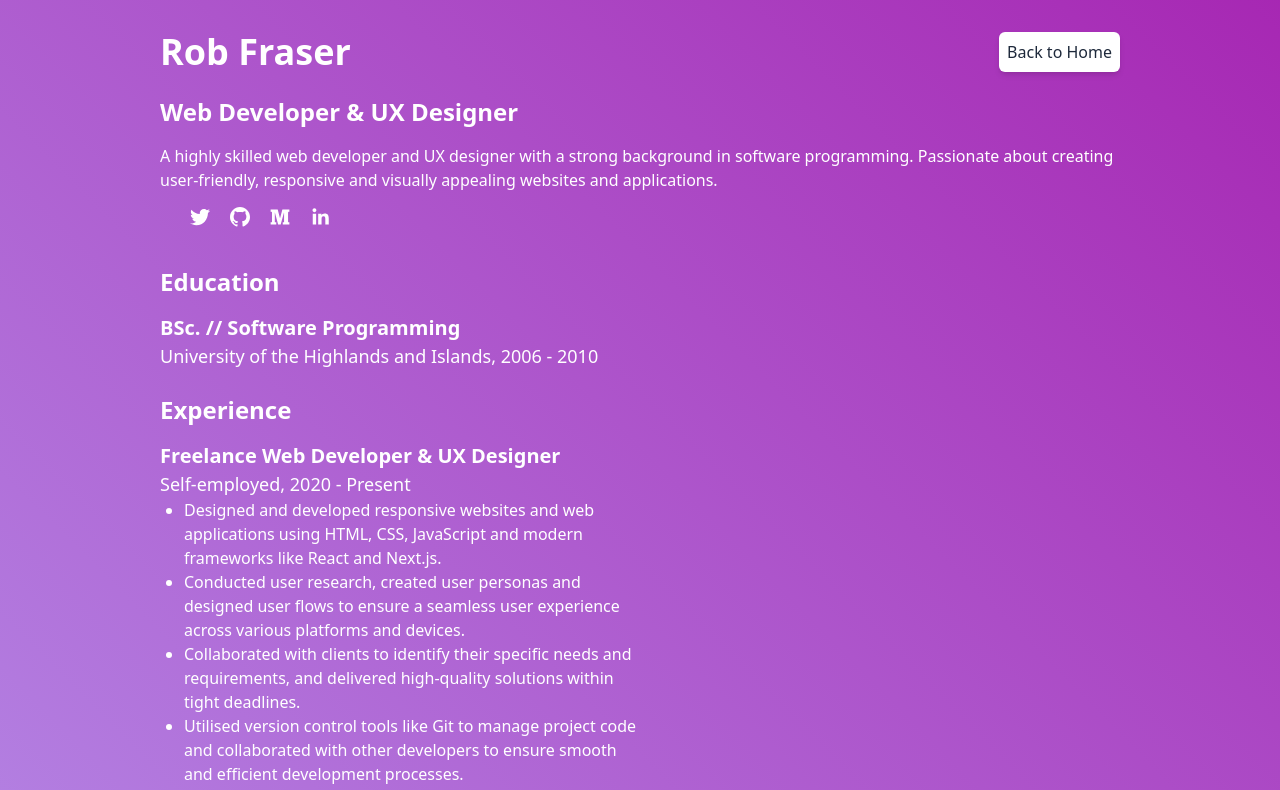
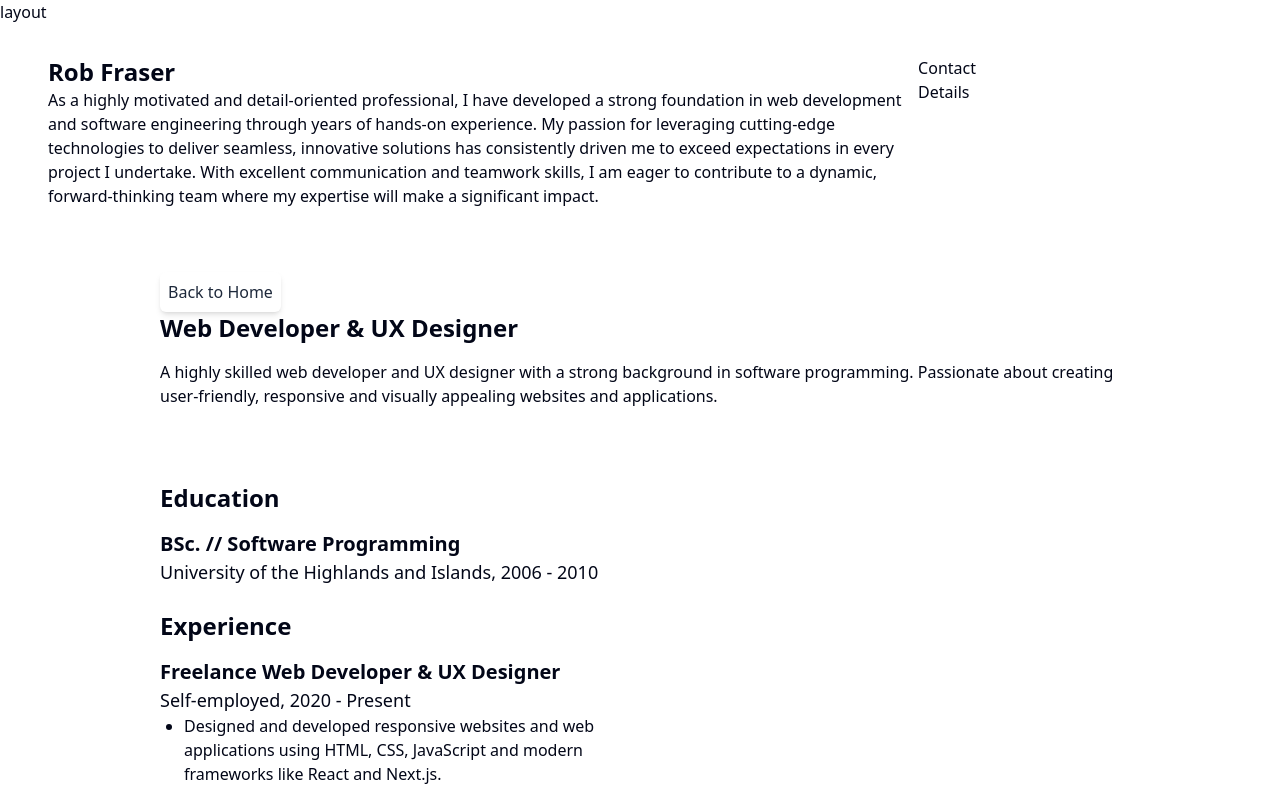
Before and after one commit to RobFraserCodes/robfraser.dev, a Next.js app: page /CV in a window 1280 px wide. Shown: the top 790 px of the page. Built offline with nearby package versions, Linux system fonts and the light colour scheme.

Commit message:
update cv page

```diff
--- /dev/null
+++ b/app/CV/components/Head.tsx
@@ -0,0 +1,13 @@
+const Head = () => {
+  return (
+    <div className='flex justify-between max-w-5xl px-12 min-h-20 py-8'>
+        <div>
+          <h1 className='text-2xl font-bold'>Rob Fraser</h1>
+          <p>As a highly motivated and detail-oriented professional, I have developed a strong foundation in web development and software engineering through years of hands-on experience. My passion for leveraging cutting-edge technologies to deliver seamless, innovative solutions has consistently driven me to exceed expectations in every project I undertake. With excellent communication and teamwork skills, I am eager to contribute to a dynamic, forward-thinking team where my expertise will make a significant impact.</p>
+        </div>
+        <div className='min-w-1/3'>Contact Details</div>
+    </div>
+  )
+}
+
+export default Head;
--- /dev/null
+++ b/app/CV/layout.tsx
@@ -0,0 +1,12 @@
+import React from 'react'
+
+const CVLayout = ({children}) => {
+  return (
+    <div className='bg-white text-slate-950'>
+        <h1>layout</h1>
+        {children}
+    </div>
+  )
+}
+
+export default CVLayout;
--- a/app/CV/page.tsx
+++ b/app/CV/page.tsx
@@ -1,13 +1,14 @@
 'use client';
 import React from 'react';
 import SocialIcons from "../components/subComponents/socialIcons";
+import Head from './components/Head';
 
-export default function Home() {
+const ResumePage = () => {
     return (
       <>
+        <Head />
         <div id="cv-content" className="min-h-screen container mx-auto max-w-5xl py-8 px-8">
           <div className='flex justify-between'>
-            <h1 className="text-4xl font-bold mb-6">Rob Fraser</h1>
             <a href="/"><div>
               <p className='flex p-2 bg-white rounded-md shadow-md text-slate-800'>
               Back to Home</p>
@@ -79,3 +80,5 @@ export default function Home() {
       </>
   )
 }
+
+export default ResumePage;
```
